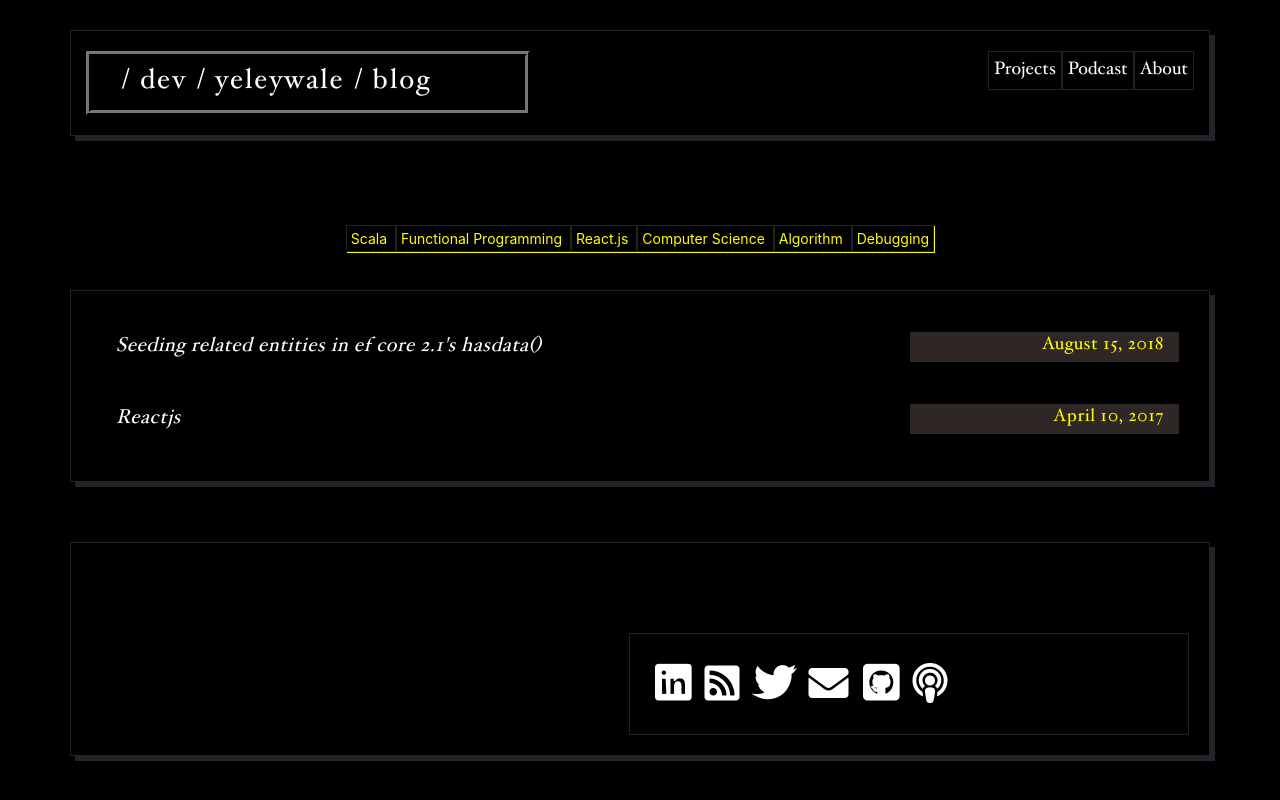
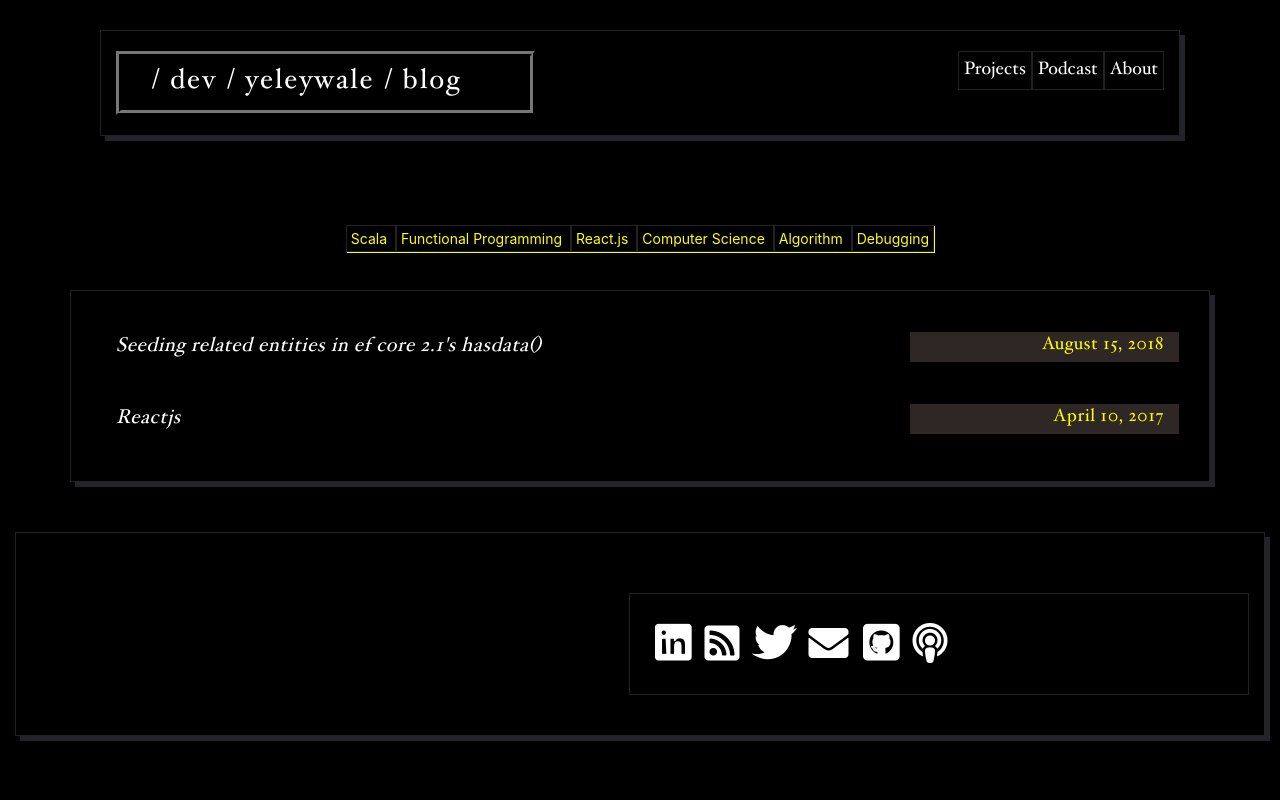
Before and after one commit to yeleywale/yeleywale.github.io, a Jekyll site: the page built from index.html, in a window 1280 px wide. Shown: the top 800 px of the page. Built offline with Jekyll 4.4.1, drawn with Linux system fonts in a browser that asks for light colours; nearby versions of some CDN libraries.

Commit message:
Tweak footer and add a container wrapper to whole page

```diff
--- a/_layouts/default.html
+++ b/_layouts/default.html
@@ -26,13 +26,14 @@
 </head>
 
 <body>
+    <div class="container">
         <div class="wrapper-masthead container-fluid">
             <header class="masthead container">
                 <!-- <a href="{{ site.baseurl }}/" class="site-avatar"><img src="{{ site.avatar }}" /></a> -->
 
                 <div class="row">
                     <div class="site-info col-5">
-                    <h1 class="site-name"><a  href="{{ site.baseurl }} /">
+                        <h1 class="site-name"><a href="{{ site.baseurl }} /">
                                 {{" / dev / " | append: site.name | append: " / blog "}}
                             </a> </h1>
                         <!-- <p class="site-description">{{ site.description }}</p> -->
@@ -50,9 +51,8 @@
         {{ content }}
     </div>
 
-    <div class="container outer-footer" >
-
-        <footer class="footer container-fluid">
+ <div class="container-fluid">
+        <footer class="footer">
                 <div>
 
                 </div>
@@ -67,6 +67,8 @@
                 </div>
             </footer>
  </div>
+    </div>
+
 
     <script src="https://code.jquery.com/jquery-3.3.1.slim.min.js"
         integrity="sha384-q8i/X+965DzO0rT7abK41JStQIAqVgRVzpbzo5smXKp4YfRvH+8abtTE1Pi6jizo"
--- a/style.scss
+++ b/style.scss
@@ -376,9 +376,12 @@ strong.blog-title {
 }
 
 footer {
-  margin-top: 50px;
-  padding: 20px 0;
-  text-align: center;
+    margin-top: 50px;
+    padding: 40px 10px;
+    text-align: center;
+    border: 1px ridge #222;
+    box-shadow: 5px 5px;
+    margin-bottom: 50px;
   div {
     margin-top: 10px;
     text-align: right;
```
Lines whose indentation alone changed are shown as unchanged.
